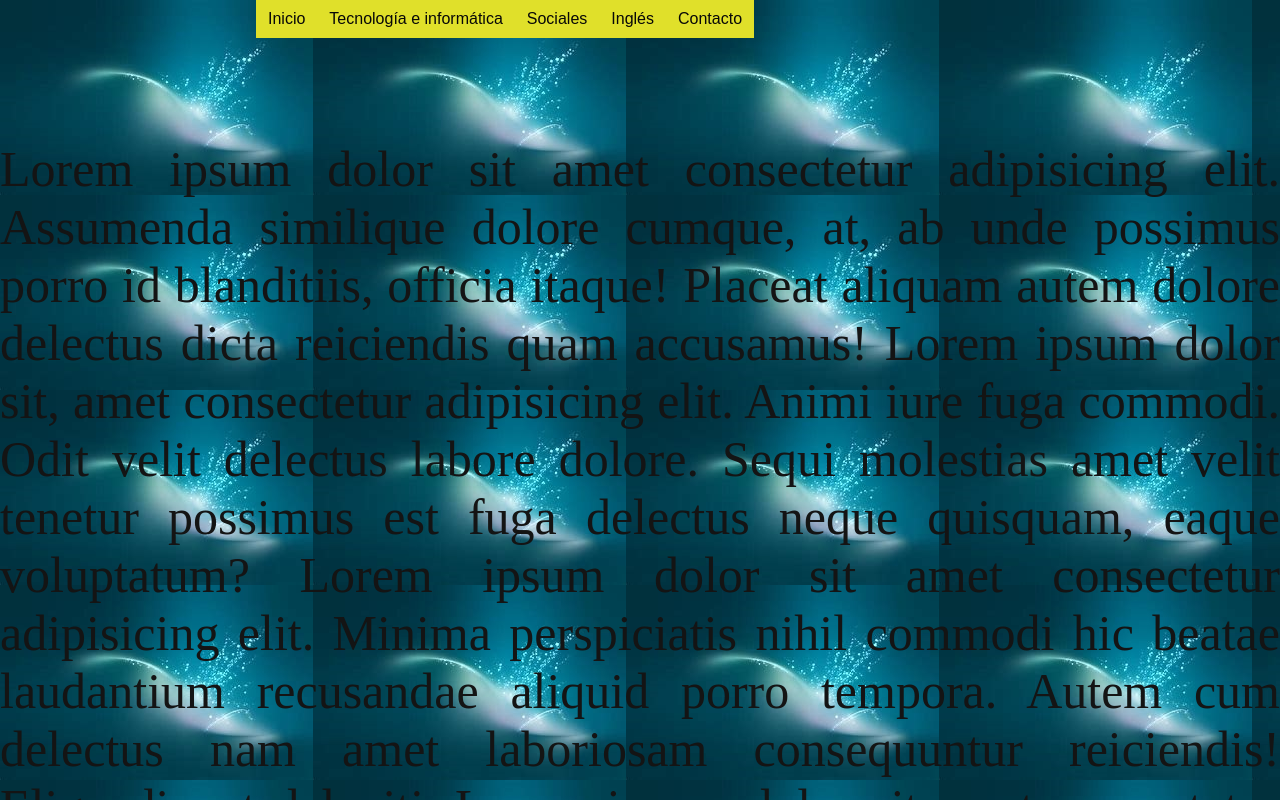
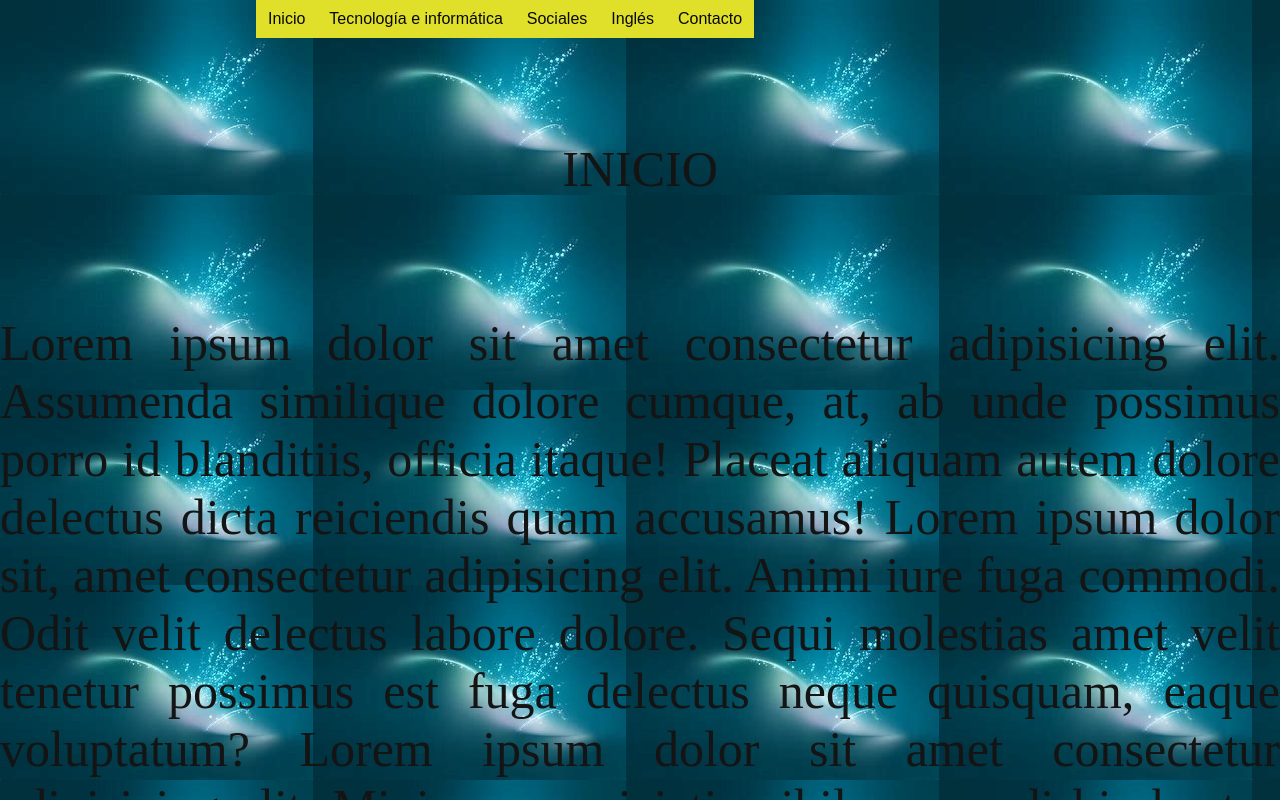
Before and after one commit to gdyduevc/pagina-web, a plain HTML site: page index.html in a window 1280 px wide. Shown: the top 800 px of the page. Drawn offline with Linux system fonts and the light colour scheme.

Commit message:
actualisacion 3

```diff
--- a/estilos.css
+++ b/estilos.css
@@ -16,3 +16,8 @@ body{
 
 
 }
+.titulo{
+font-size: 50px;
+text-align: center;
+
+}
--- a/index.html
+++ b/index.html
@@ -56,6 +56,7 @@
 <!--Menu desplegable--->
 
 <div class="texto">
+    <div class="titulo">INICIO</div><br><br>
 Lorem ipsum dolor sit amet consectetur adipisicing elit. Assumenda similique dolore cumque, at, ab unde possimus porro id blanditiis, officia itaque! Placeat aliquam autem dolore delectus dicta reiciendis quam accusamus!
 Lorem ipsum dolor sit, amet consectetur adipisicing elit. Animi iure fuga commodi. Odit velit delectus labore dolore. Sequi molestias amet velit tenetur possimus est fuga delectus neque quisquam, eaque voluptatum?
 Lorem ipsum dolor sit amet consectetur adipisicing elit. Minima perspiciatis nihil commodi hic beatae laudantium recusandae aliquid porro tempora. Autem cum delectus nam amet laboriosam consequuntur reiciendis! Eligendi, est deleniti.
```
Also changed, not shown: contactos.html (+1 -0 lines), inglés.html (+1 -0 lines), sociales.html (+1 -0 lines), tecnologia.html (+2 -1 lines), circuitos electronicos.jfif (added).
